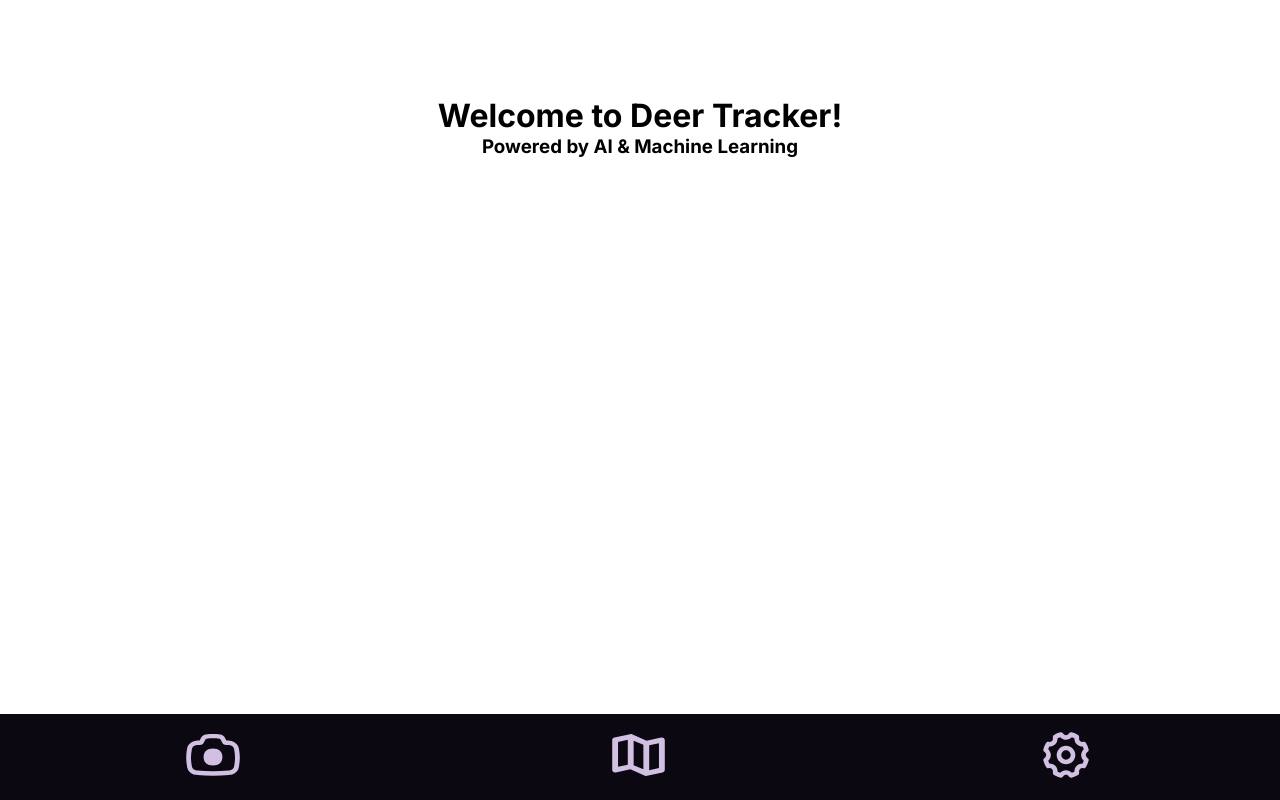
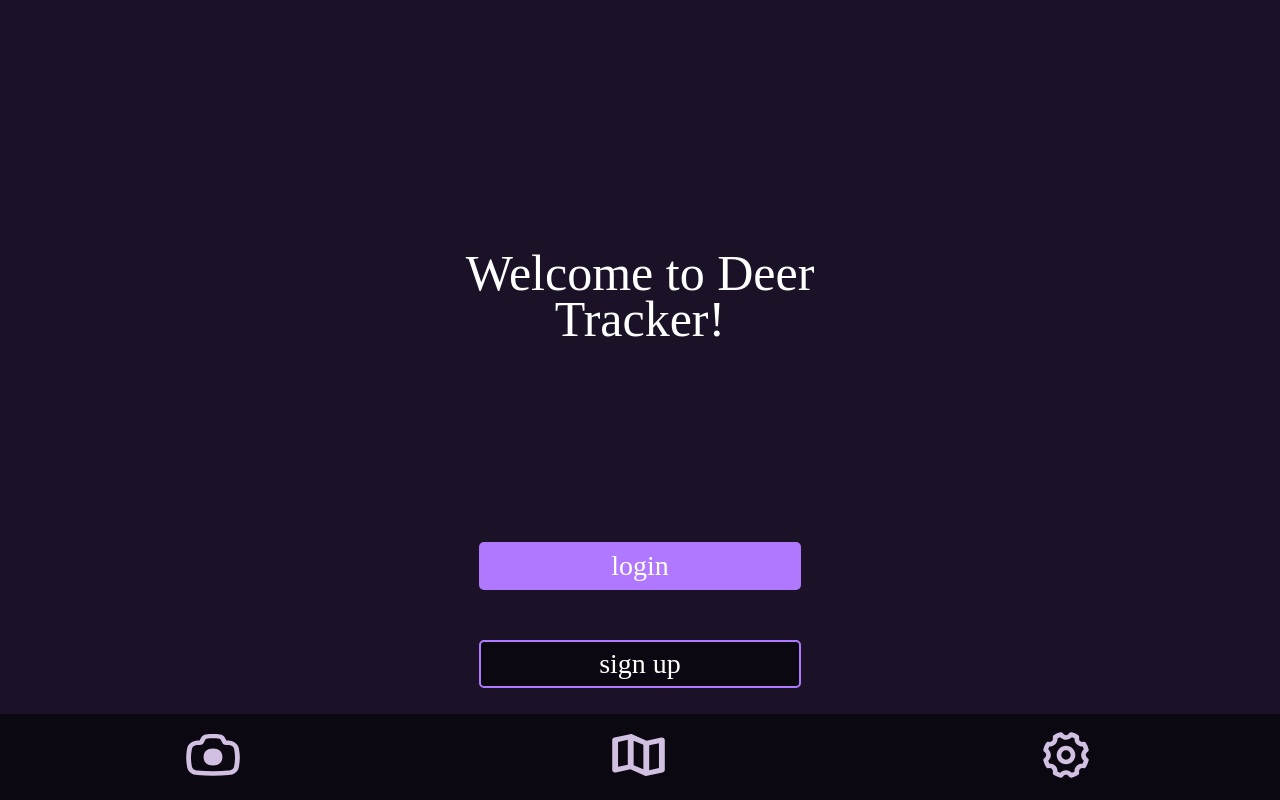
Before and after one commit to malabudi/deer-tracker-fe, a Next.js app: page / in a window 1280 px wide. Built offline with nearby package versions, Linux system fonts and the light colour scheme.

Commit message:
implemented main page

```diff
--- a/src/app/page.module.css
+++ b/src/app/page.module.css
@@ -1,9 +1,89 @@
-.main {
+.mainpageContainer {
+  background: #1b1228;
   display: flex;
   flex-direction: column;
   align-items: center;
-  padding: 6rem;
-  min-height: 100vh;
+  height: 100vh;
+  width: 100vw;
+  margin: 0;
+  padding: 0;
+}
+
+.h1 {
+  width: 353px;
+  height: 92px;
+  top: 233px;
+  left: 19px;
+  gap: 0px;
+  opacity: 0px;
+  font-family: Cascadia Mono;
+  font-size: 50px;
+  font-weight: 400;
+  line-height: 46.48px;
+  text-align: center;
+  color: #ffffff;
+  margin-bottom: 100px;
+}
+.headerconatiner {
+  display: flex;
+  justify-content: center;
+  align-items: center;
+  margin-top: 250px;
+}
+.lgnbttncontainer {
+  display: flex; /* Flexbox for centering */
+  justify-content: center;
+  align-items: center;
+  margin-top: 100px; /* Adjust as needed */
+  width: 324px; /* Fixed width */
+  height: 48px; /* Fixed height */
+  padding: 1px;
+  gap: 10px;
+  opacity: 1; /* Make the container visible */
+  border: none;
+}
+
+.loginbtton {
+  width: 324px;
+  height: 48px;
+  background: #b077ff;
+  font-family: Cascadia Mono;
+  color: #ffffff;
+  font-size: 28px;
+  font-weight: 400;
+  line-height: 27.89px;
+  text-align: center;
+  border-radius: 5px;
+  border: none;
+  cursor: pointer;
+}
+
+.signbttncontainer {
+  display: flex;
+  justify-content: center;
+  align-items: center;
+  margin-top: 50px;
+  width: 324px;
+  height: 48px;
+  padding: 1px;
+  gap: 10px;
+  opacity: 1;
+  border: none;
+}
+
+.signupbtton {
+  width: 324px;
+  height: 48px;
+  background: #0c0811;
+  font-family: Cascadia Mono;
+  color: #ffffff;
+  font-size: 28px;
+  font-weight: 400;
+  line-height: 27.89px;
+  text-align: center;
+  border-radius: 5px;
+  border: 2px solid #b077ff;
+  cursor: pointer;
 }
 
 /* Mobile */
--- a/src/app/page.tsx
+++ b/src/app/page.tsx
@@ -3,9 +3,16 @@ import styles from './page.module.css';
 
 export default function Home() {
   return (
-    <main className={styles.main}>
-      <h1>Welcome to Deer Tracker!</h1>
-      <h3>Powered by AI & Machine Learning</h3>
+    <main className={styles.mainpageContainer}>
+      <div className={styles.headerconatiner}>
+        <header className={styles.h1}>Welcome to Deer Tracker!</header>
+      </div>
+      <div className={styles.lgnbttncontainer}>
+        <button className={styles.loginbtton}>login</button>
+      </div>
+      <div className={styles.signbttncontainer}>
+        <button className={styles.signupbtton}>sign up</button>
+      </div>
       <BottomNav />
     </main>
   );
```
